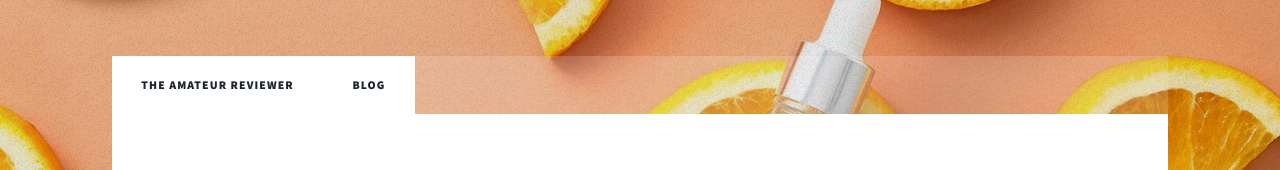
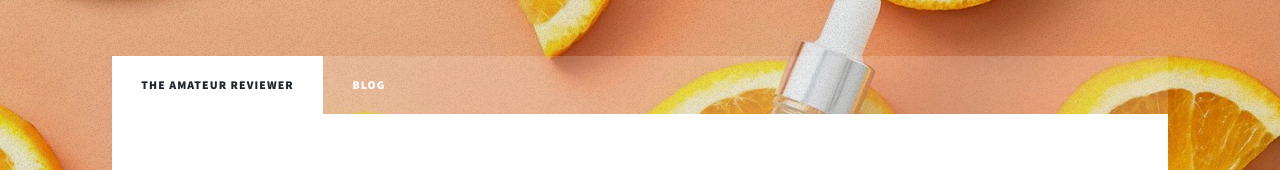
Before and after one commit to theameteurreviewer/theameteurreviewer.github.io, a plain HTML site: page index.html in a window 1280 px wide. Shown: the part 179-349 px from the top of the page. Drawn offline with Linux system fonts and the light colour scheme.

Commit message:
changed stuff text 2

```diff
--- a/index.html
+++ b/index.html
@@ -29,7 +29,7 @@
 <nav id="nav">
     <ul class="links">
         <li class="active"><a href='/'>The Amateur Reviewer</a></li>
-        <li class="active"><a href='/'>Blog</a></li>
+        <li ><a href='/'>Blog</a></li>
     </ul>
 
 </nav>
```
